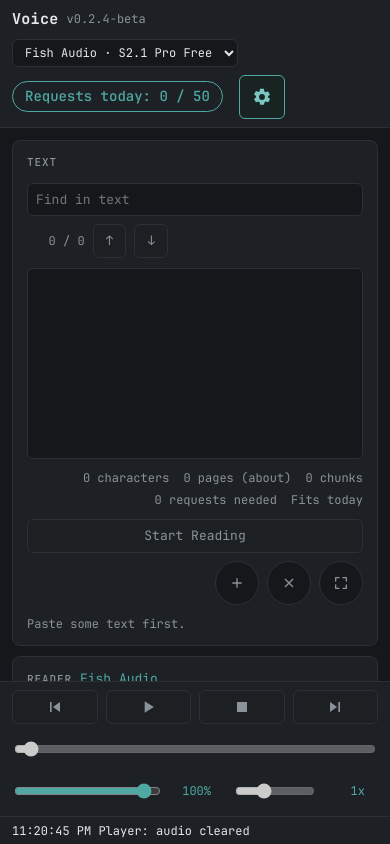
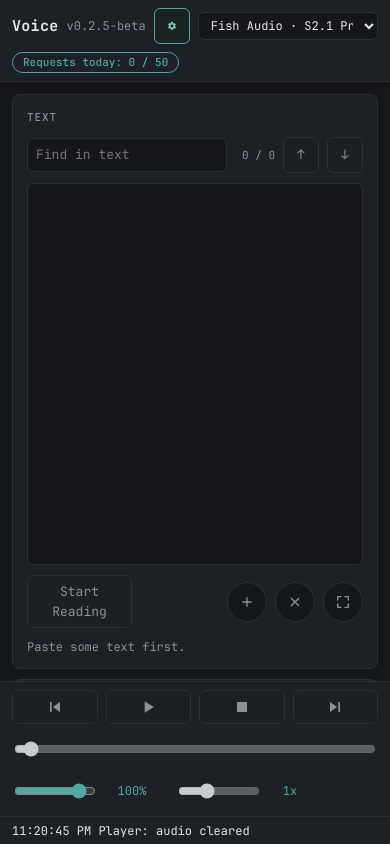
Before and after one commit to NestorKrs/Voice, a React (Vite) app: page / in a window 390 px wide. Built offline with nearby package versions, Linux system fonts and the light colour scheme.

Commit message:
0.2.5-beta: Phone layout polish: full-height text panel, one-line find and start rows

```diff
--- a/package.json
+++ b/package.json
@@ -1,7 +1,7 @@
 {
   "name": "voice",
   "private": true,
-  "version": "0.2.4-beta",
+  "version": "0.2.5-beta",
   "type": "module",
   "scripts": {
     "dev": "vite --host 127.0.0.1 --port 5180 --strictPort",
--- a/src/App.css
+++ b/src/App.css
@@ -199,18 +199,28 @@
   .columns { display: flex; flex-direction: column; gap: 10px; overflow-y: auto; grid-template-columns: none !important; }
   .col-handle, .grip { display: none; }
 
-  .text-panel { flex: none; min-height: 60dvh; }
-  .reader-panel { flex: none; max-height: 40dvh; }
+  .text-panel { flex: 0 0 100%; min-height: 260px; }
+  .reader-panel { flex: none; max-height: none; min-height: 50dvh; }
   .reader-panel .chunk-list { flex: 1; min-height: 0; overflow-y: auto; }
   .reader-panel .reader-card { margin-top: auto; }
 
   .topbar { flex-wrap: wrap; gap: 8px; padding: 8px 12px; }
-  .req-pill { margin-left: 0; }
+  .topbar > * { order: 2; }
+  .topbar .title, .topbar .version { order: 0; }
+  .topbar .settings-btn { order: 1; margin-left: auto; width: 36px; height: 36px; min-width: 36px; min-height: 36px; }
+  .topbar .settings-btn svg { width: 16px; height: 16px; }
+  .topbar .provider-select { flex: 1 1 0; min-width: 0; }
+  .topbar .req-pill { order: 2; margin: 0; font-size: 11px; padding: 3px 10px; line-height: 1.2; height: auto; }
 
   .playerbar { flex-wrap: wrap; gap: 8px; padding: 8px 12px; }
   .playerbar > * { order: 3; }
   .playerbar button { order: 1; min-width: 0; flex: 1; }
   .playerbar .seek { order: 2; flex-basis: 100%; }
+  .playerbar input[aria-label="Volume"],
+  .playerbar input[aria-label="Playback speed"] { flex: 1 1 0; min-width: 0; width: auto; }
+  .playerbar .rate-label { text-align: center; }
+  .playerbar input[aria-label="Volume"] + .rate-label { width: 44px; }
+  .playerbar input[aria-label="Playback speed"] + .rate-label { width: 32px; }
 
   .icon-btn,
   .chunk-row .icon-btn.chunk-download,
@@ -220,10 +230,15 @@
   .sel-speaker { min-width: 44px; min-height: 44px; }
   .chunk-row button { min-height: 44px; }
 
-  .find-row { flex-wrap: wrap; }
-  .find-row .find-input { flex-basis: 100%; }
+  .find-row { flex-wrap: nowrap; }
+  .find-row .find-input { flex: 1 1 0; min-width: 0; }
+  .find-row .find-count { font-size: 11px; min-width: 6ch; }
+  .find-row .find-btn { flex: none; width: 36px; height: 36px; min-width: 36px; padding: 0; }
   .text-panel textarea, .text-panel .text-read { font-size: 16px !important; }
-  .start-btn { width: 100%; min-width: 0 !important; }
+  .text-panel .stats { display: none; }
+  .text-panel .row { flex-wrap: nowrap; align-items: center; gap: 8px; }
+  .start-btn { flex: 1 1 0; width: auto; min-width: 0 !important; }
+  .text-panel .row .icon-btn { flex: none; width: 40px; height: 40px; min-width: 40px; min-height: 40px; }
 
   .drawer { width: 100vw; }
 
```
Also changed, not shown: 2 other files (tests, documents, lock files or other folders).
